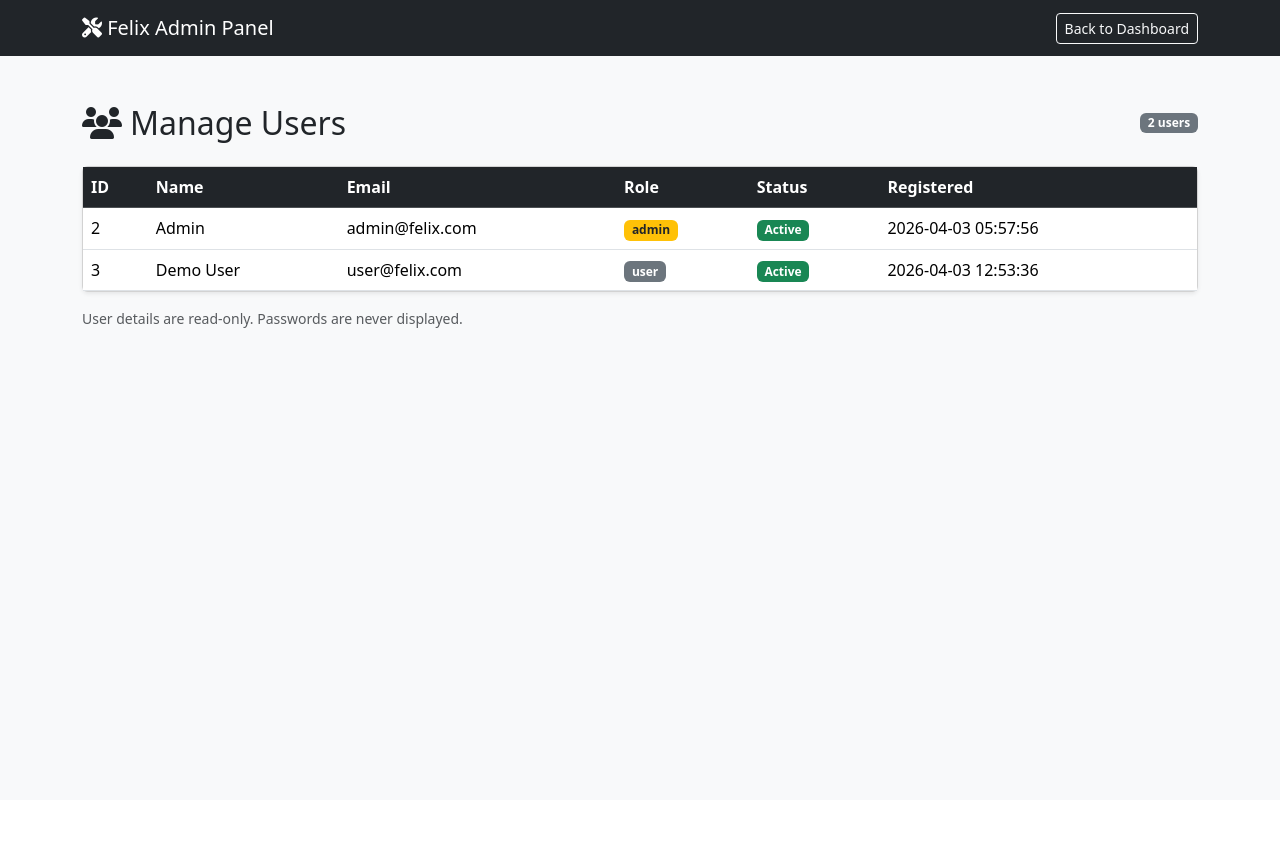
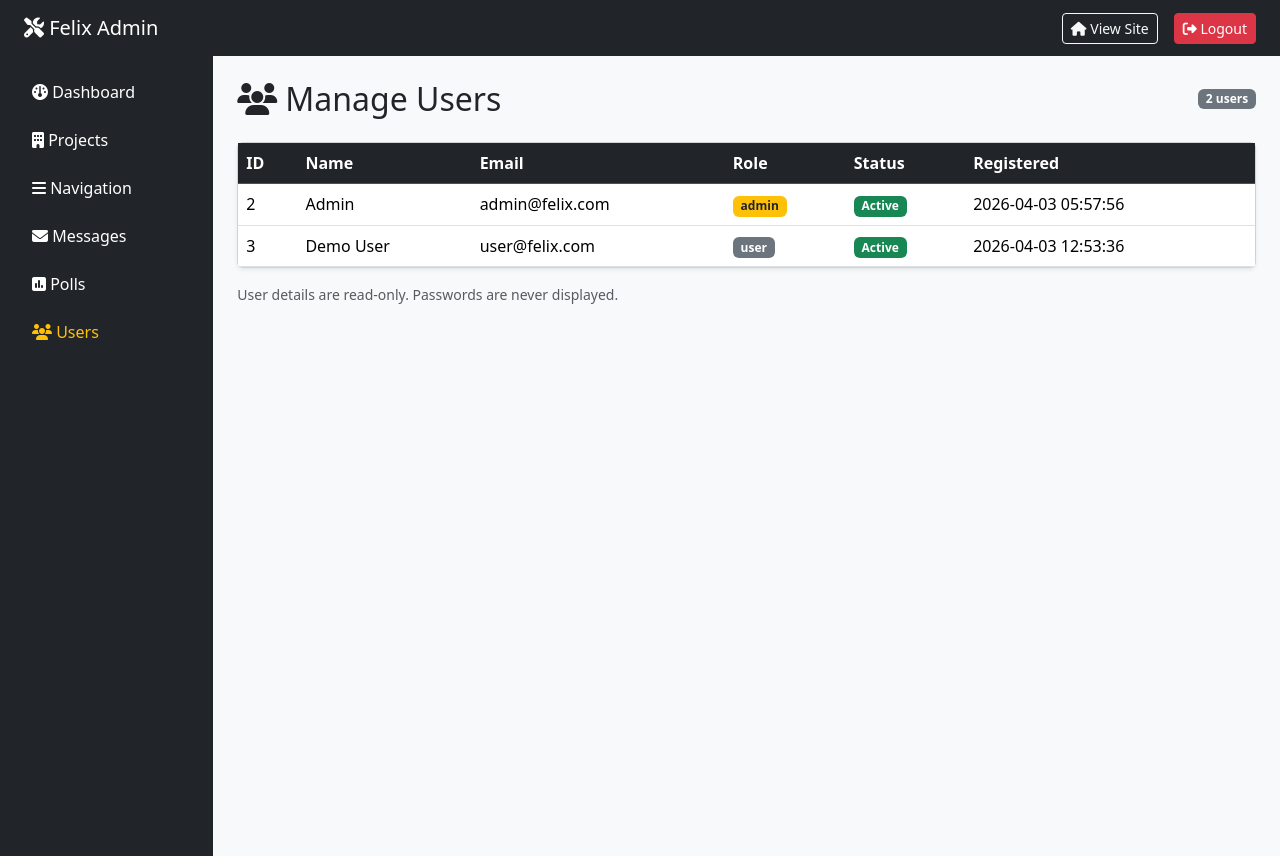
Before and after one commit to LufiLufiLufi7/phpFelix, a PHP site: page /WEB_SAJTOVI_PHP/admin/users.php in a window 1280 px wide. Before the commit the page ends 328 px from the top, so only its background shows below. Run offline with PHP 8.4, Linux system fonts and the light colour scheme; a user stored in the database is signed in; data comes from the database, SQL or seed files in the repository; some libraries are stand-ins or nearby versions.

Commit message:
Match users admin page to existing dashboard navigation and layout

```diff
--- a/admin/users.php
+++ b/admin/users.php
@@ -15,13 +15,60 @@ $users = $stmt->fetchAll(PDO::FETCH_ASSOC);
     <link href="https://cdnjs.cloudflare.com/ajax/libs/font-awesome/6.5.2/css/all.min.css" rel="stylesheet">
 </head>
 <body class="bg-light">
-<nav class="navbar navbar-dark bg-dark">
-    <div class="container">
-        <a href="/admin/index.php" class="navbar-brand"><i class="fas fa-tools"></i> Felix Admin Panel</a>
-        <a href="/admin/index.php" class="btn btn-outline-light btn-sm">Back to Dashboard</a>
+<nav class="navbar navbar-dark bg-dark px-4">
+    <a class="navbar-brand" href="/admin/index.php">
+        <i class="fas fa-tools"></i> Felix Admin
+    </a>
+    <div class="d-flex gap-3">
+        <a href="/index.php" class="btn btn-outline-light btn-sm">
+            <i class="fas fa-home"></i> View Site
+        </a>
+        <a href="/logout.php" class="btn btn-danger btn-sm">
+            <i class="fas fa-sign-out-alt"></i> Logout
+        </a>
     </div>
 </nav>
-<main class="container py-5">
+
+<div class="container-fluid">
+    <div class="row">
+        <!-- Sidebar -->
+        <nav class="col-md-2 bg-dark min-vh-100 p-3">
+            <ul class="nav flex-column">
+                <li class="nav-item mb-2">
+                    <a href="/admin/index.php" class="nav-link text-white">
+                        <i class="fas fa-dashboard"></i> Dashboard
+                    </a>
+                </li>
+                <li class="nav-item mb-2">
+                    <a href="/admin/projects.php" class="nav-link text-white">
+                        <i class="fas fa-building"></i> Projects
+                    </a>
+                </li>
+                <li class="nav-item mb-2">
+                    <a href="/admin/navigation.php" class="nav-link text-white">
+                        <i class="fas fa-bars"></i> Navigation
+                    </a>
+                </li>
+                <li class="nav-item mb-2">
+                    <a href="/admin/messages.php" class="nav-link text-white">
+                        <i class="fas fa-envelope"></i> Messages
+                    </a>
+                </li>
+                <li class="nav-item mb-2">
+                    <a href="/admin/polls.php" class="nav-link text-white">
+                        <i class="fas fa-poll"></i> Polls
+                    </a>
+                </li>
+                <li class="nav-item mb-2">
+                    <a href="/admin/users.php" class="nav-link text-warning">
+                        <i class="fas fa-users"></i> Users
+                    </a>
+                </li>
+            </ul>
+        </nav>
+
+        <!-- Main content -->
+        <main class="col-md-10 p-4">
     <div class="d-flex justify-content-between align-items-center mb-4">
         <h1 class="h2 mb-0"><i class="fas fa-users me-2"></i>Manage Users</h1>
         <span class="badge bg-secondary"><?php echo count($users); ?> users</span>
@@ -50,5 +97,8 @@ $users = $stmt->fetchAll(PDO::FETCH_ASSOC);
     </div>
     <p class="text-muted mt-3 small">User details are read-only. Passwords are never displayed.</p>
 </main>
+    </div>
+</div>
+<script src="https://cdn.jsdelivr.net/npm/bootstrap@5.3.0-alpha3/dist/js/bootstrap.bundle.min.js"></script>
 </body>
 </html>
```
